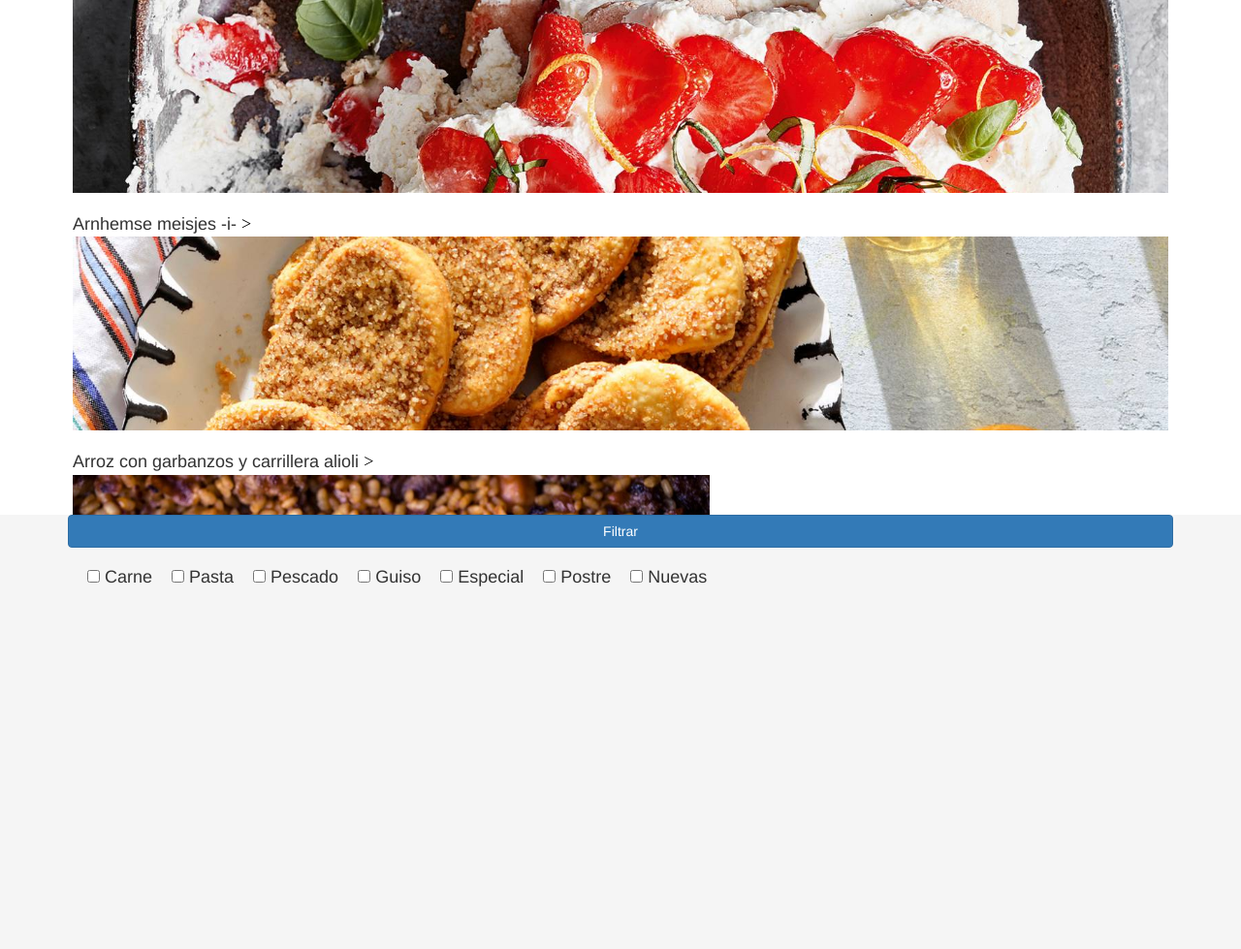
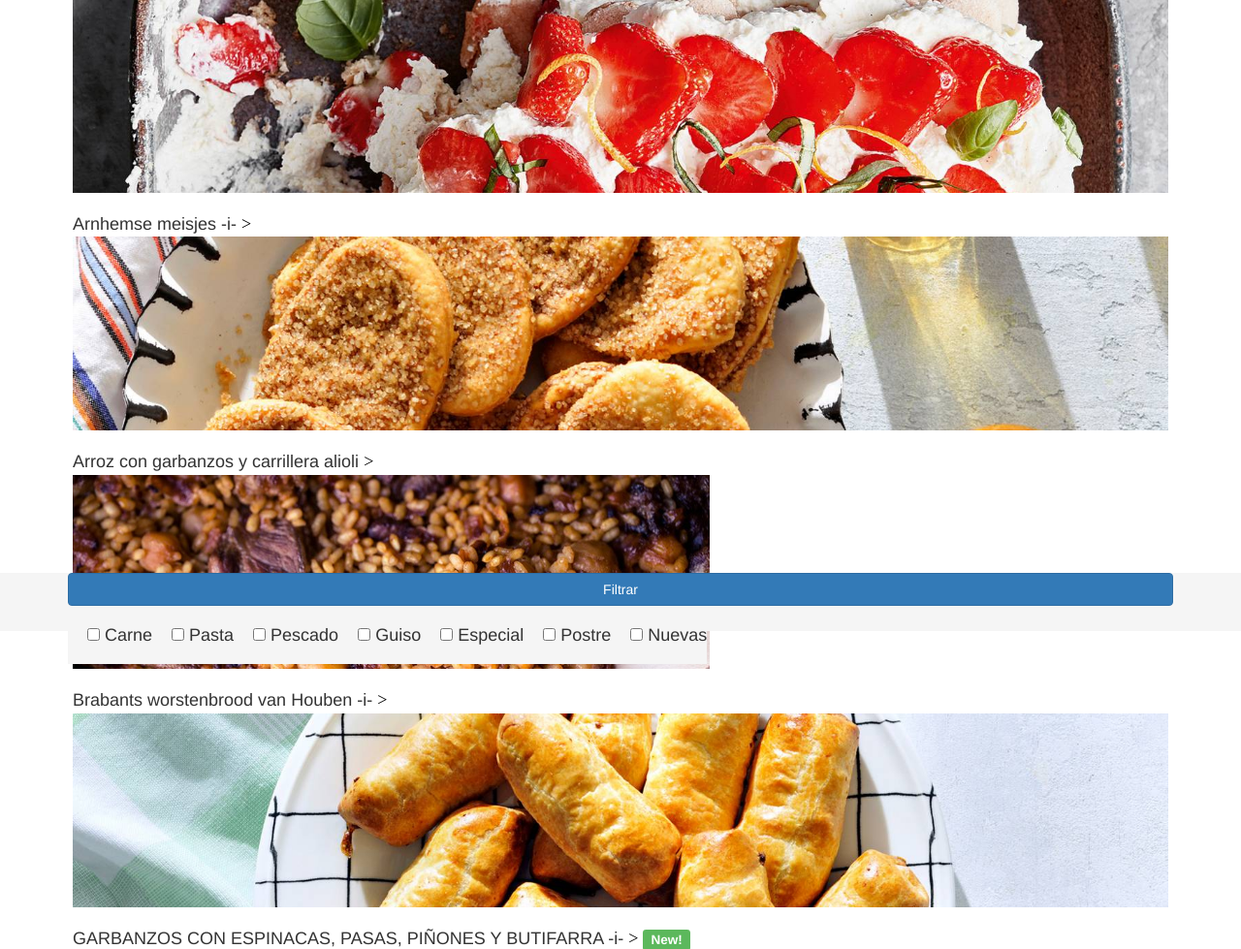
Before and after one commit to killoncio/hoy_comemos_django, a Django app: page / in a window 1280 px wide. Shown: the part 149-1128 px from the top of the page at 97% size. Run offline with Django 3.2, Linux system fonts and the light colour scheme; data comes from the database, SQL or seed files in the repository; some libraries are stand-ins or nearby versions.

Commit message:
fixed filters modal height, so it works for any screen

```diff
--- a/hoy_comemos_django/static/app/css/custom.css
+++ b/hoy_comemos_django/static/app/css/custom.css
@@ -127,14 +127,14 @@ h1 {
 
 .footer {
     position: fixed;
-    bottom: -680px;
+    bottom: 0;
     width: 100%;
-    height: 100%;
+    height: 60px;
     line-height: 60px;
     background-color: #f5f5f5;
     -webkit-transition: -webkit-transform 1s ease-in-out;
 }
 
-.footer.toggle {
-    -webkit-transform:translateY(-500px);
+.footer ul {
+    background-color: #f5f5f5;
 }
--- a/hoy_comemos_django/static/app/js/app.js
+++ b/hoy_comemos_django/static/app/js/app.js
@@ -6,6 +6,8 @@ var chooseWeeklyMenuTemplate = $('#choose_weekly_menu_template').html();
 var mealsListTemplate = $('#meals_list_template').html();
 var footer = $('.footer');
 var selectedFilters = [];
+var filtersModalHeight = 0;
+var filterVisible = false;
 
 function render(template, dataObject) {
 	Mustache.parse(template);   // optional, speeds up future uses
@@ -256,8 +258,18 @@ function saveUrl(id, url) {
     });
 }
 
+function getFiltersModalHeight() {
+	if (!filtersModalHeight) {
+		filtersModalHeight = $('.footer ul').innerHeight();
+	}
+
+	return filtersModalHeight;
+}
+
 function toggleFiltersModal() {
-	footer.toggleClass('toggle');
+	var height = filterVisible ? 0 : getFiltersModalHeight();
+	footer.css({'-webkit-transform':'translateY(-' + height + 'px)'});
+	filterVisible = !filterVisible
 }
 
 function applyFilters(e) {
```
